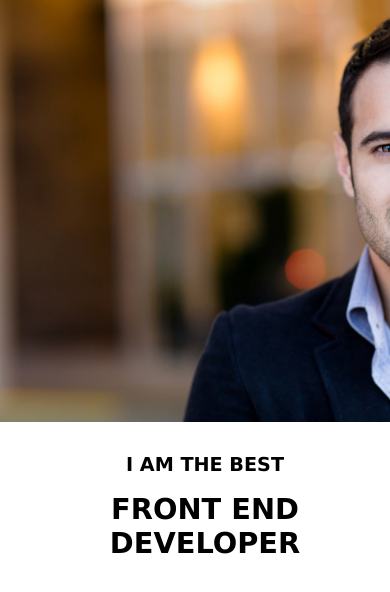
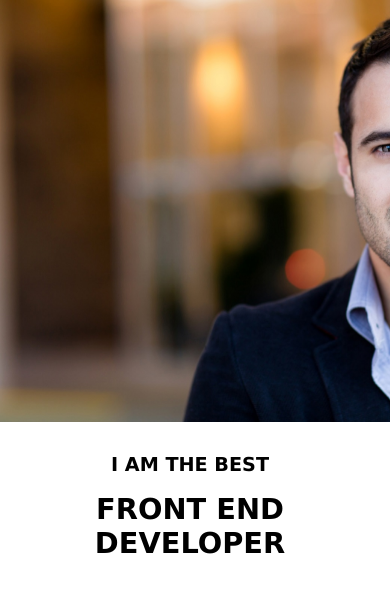
Before and after one commit to bestarti99/Zadanie-RWD, a plain HTML site: page index.html in a window 390 px wide. Drawn offline with Linux system fonts and the light colour scheme.

Commit message:
poprawki

```diff
--- a/css/responsive.css
+++ b/css/responsive.css
@@ -5,7 +5,7 @@
 		height: 70vh;
 	}
 	#container #inner {
-		position: fixed;
+		position: absolute;
 		padding-right: 10px;
 		top: 10%;
 		left: 60%;
--- a/css/style.css
+++ b/css/style.css
@@ -17,8 +17,8 @@
 }
 
 #container #inner {
-	position: fixed;
-	padding-left: 30px;
+	position: absolute;
+	left: 3%;
 	top: 50%;
 	transform: translateY(-50%);
 }
```
